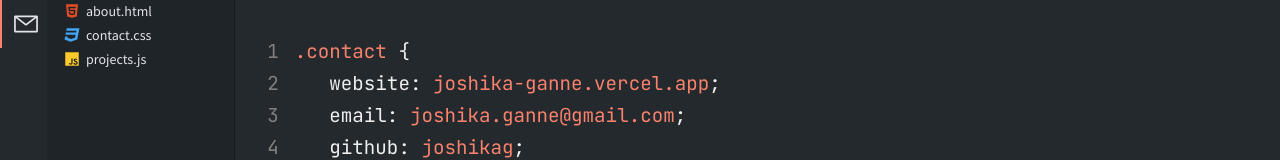
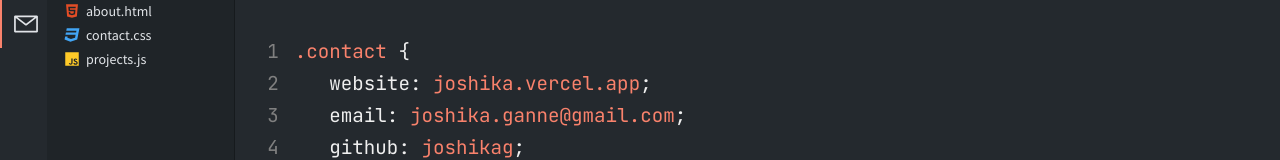
Before and after one commit to joshikag/portfolio, a Next.js app: page /contact in a window 1280 px wide. Shown: the part 126-286 px from the top of the page. Built offline with nearby package versions, Linux system fonts and the light colour scheme.

Commit message:
Update ContactCode.jsx

```diff
--- a/components/ContactCode.jsx
+++ b/components/ContactCode.jsx
@@ -8,8 +8,8 @@ const ContactCode = () => {
       </p>
       <p className={styles.line}>
         &nbsp;&nbsp;&nbsp;website:{' '}
-        <a href="https://joshika-ganne.vercel.app" target="_blank" rel="noopener">
-          joshika-ganne.vercel.app
+        <a href="https://joshika.vercel.app" target="_blank" rel="noopener">
+          joshika.vercel.app
         </a>
         ;
       </p>
```
